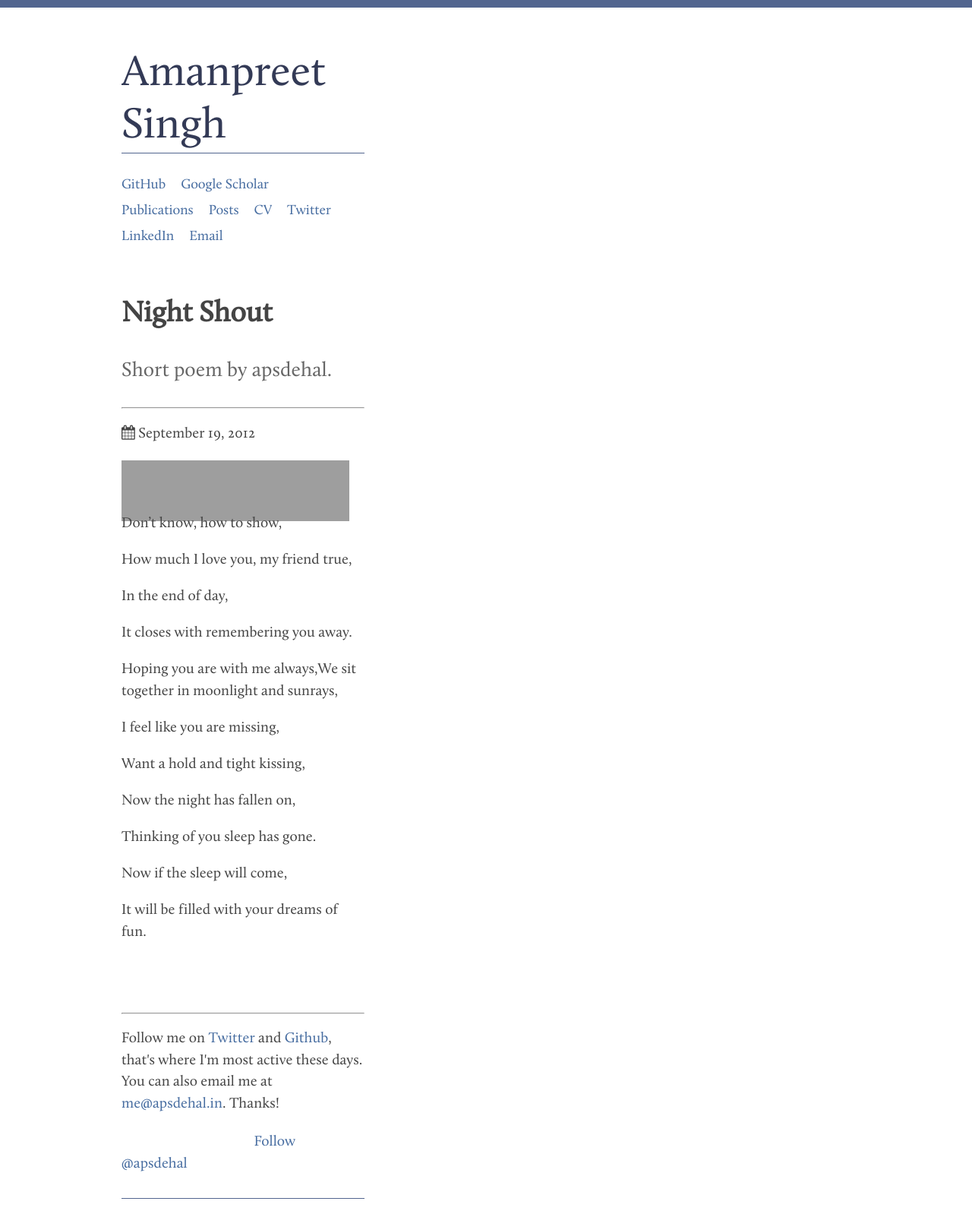
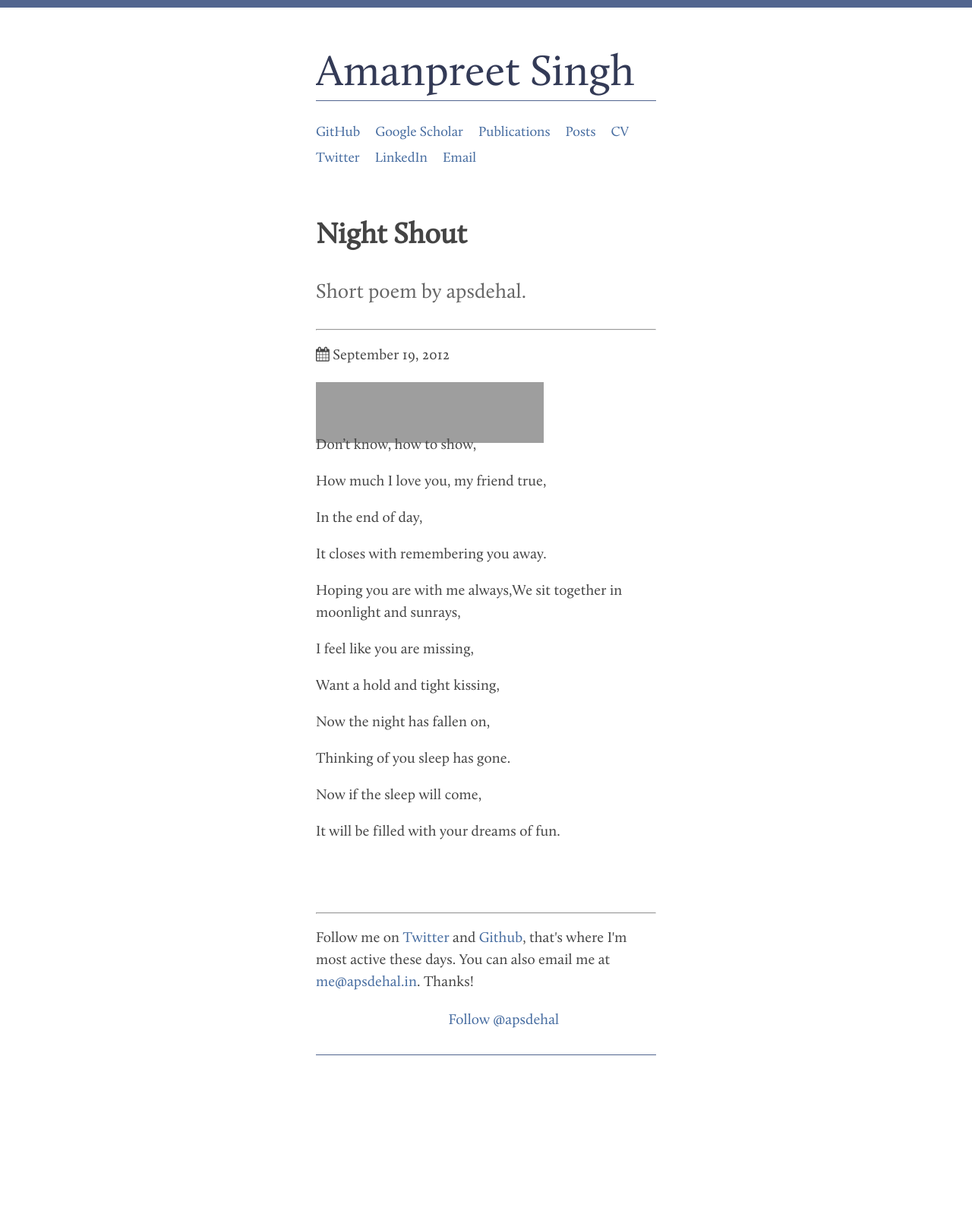
Before and after one commit to apsdehal/apsdehal.github.io, a Jekyll site: the page built from _posts/2012/2012-09-19-night-shout.md, in a window 1280 px wide. Shown: the whole page at 76% size. Built offline with Jekyll 4.4.1, drawn with Linux system fonts in a browser that asks for light colours; nearby versions of some CDN libraries; comment, search, counter and statistics services are not loaded; after the commit the page ends 1409 px from its top, so only the background shows below that; grey boxes are pictures that could not be loaded.

Commit message:
Update style

```diff
--- a/assets/css/style.css
+++ b/assets/css/style.css
@@ -443,9 +443,10 @@ hr {
 	}
 
 	.post .container {
-		width: 60%;
+		width: 80%;
+		margin-left: auto;
+		margin-right: auto;
 	}
-
 	.name {
 		font-size: 2.5em;
 	}
@@ -462,7 +463,7 @@ hr {
 	}
 
 	.main-container {
-		width: 60%;
+		width: 70%;
 		margin-top: 30px;
 	}
 
@@ -495,7 +496,9 @@ hr {
 	}
 
 	.post .container {
-		width: 50%;
+		width: 70%;
+		margin-left: auto;
+		margin-right: auto;
 	}
 
 	.name {
@@ -578,12 +581,14 @@ hr {
 	}
 
 	.main-container {
-		width: 50%;
+		width: 70%;
 		margin-top: 40px;
 	}
 
 	.post .container {
-		width: 40%;
+		margin-left: auto;
+		margin-right: auto;
+		width: 80%;
 	}
 
 	.blog .posts {
@@ -601,11 +606,11 @@ hr {
 
 	.info-container {
 		margin-top: 50px;
-		width: 40%;
+		width: 50%;
 	}
 
 	.main-container {
-		width: 40%;
+		width: 50%;
 		margin-top: 50px;
 	}
 
```
